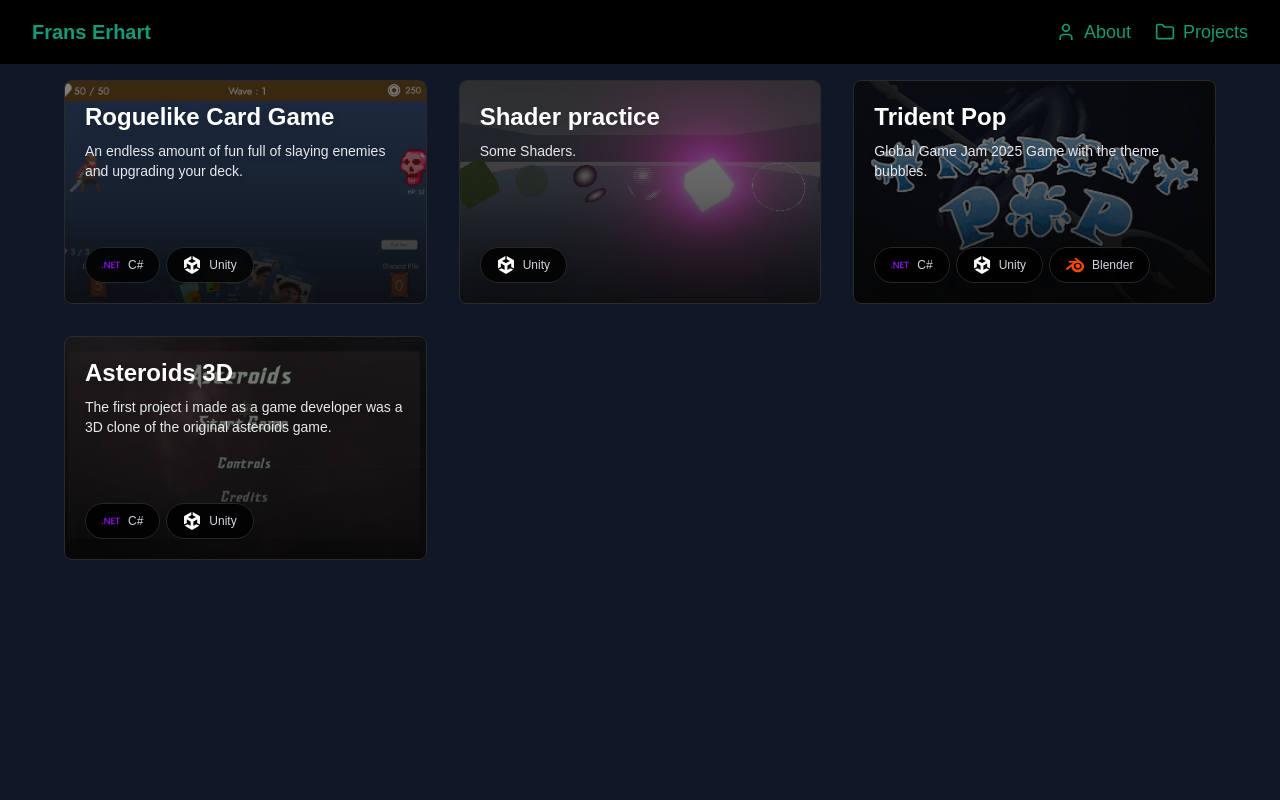
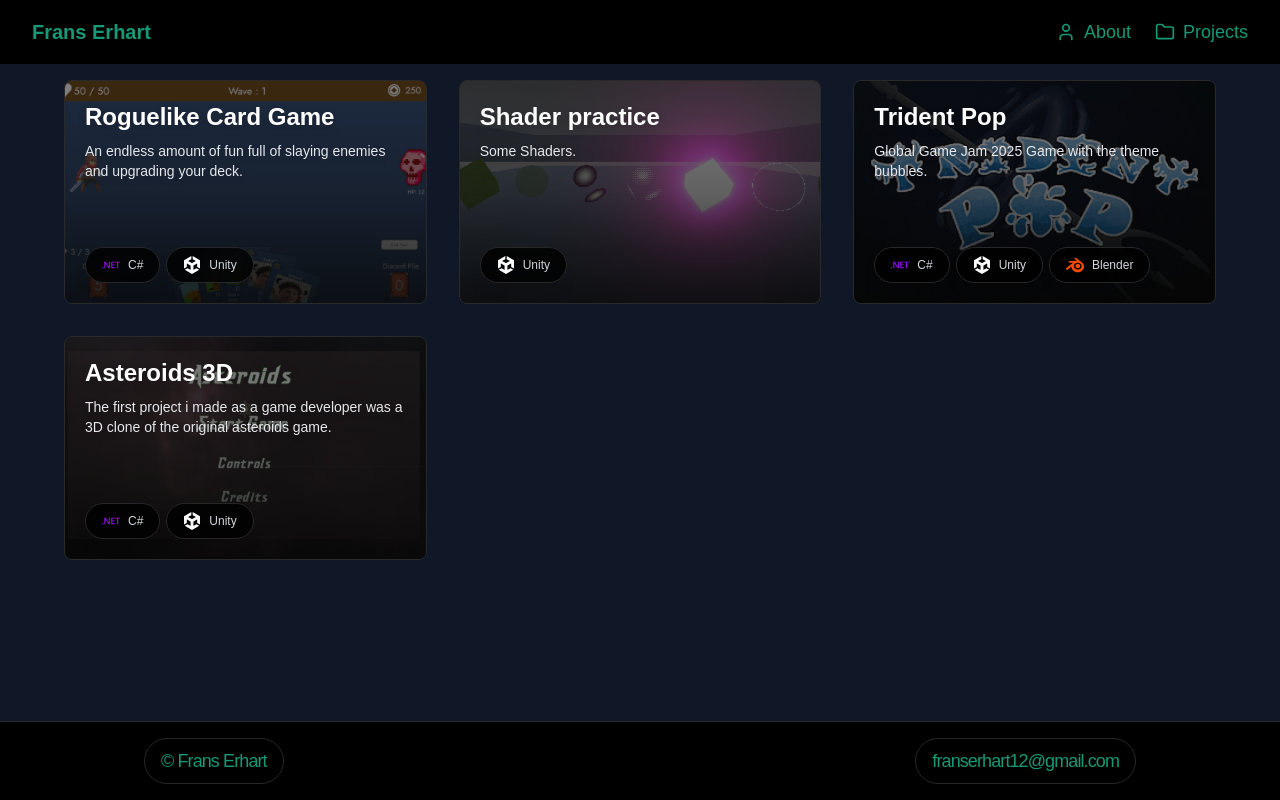
Before and after one commit to Deonide/PortfolioWebsiteFransErhart, a Next.js app: page /projects in a window 1280 px wide. Built offline with nearby package versions, Linux system fonts and the light colour scheme.

Commit message:
Footer Pushed

```diff
--- /dev/null
+++ b/src/Components/Footer.tsx
@@ -0,0 +1,24 @@
+const Footer = () => {
+  return (
+    <footer className="fixed bottom-0 left-0 right-0 footerColors bg-black py-4 flex justify-center items-center border-t border-[#27272a] z-50">
+      <div className="w-full max-w-5xl flex flex-row justify-between items-center gap-3 px-4">
+        <div className="px-4 py-2 bg-black border border-[#27272a] rounded-full flex items-center justify-center">
+          <span className="tracking-tighter font-extralight text-sm sm:text-lg">
+            © Frans Erhart
+
+          </span>
+        </div>
+        <a
+          href="mailto:franserhart12@gmail.com"
+          className="px-4 py-2 bg-black border border-[#27272a] rounded-full flex items-center justify-center transition-all duration-300 hover:bg-gray-800"
+        >
+          <span className="tracking-tighter font-extralight text-sm sm:text-lg">
+            franserhart12@gmail.com
+          </span>
+        </a>
+      </div>
+    </footer>
+  );
+};
+
+export default Footer;
--- /dev/null
+++ b/src/Components/SkillCard.tsx
@@ -0,0 +1,34 @@
+import { SiReact, SiUnity, SiGithub, SiJavascript, SiTypescript, SiHtml5, SiCss3, SiNodedotjs, SiMongodb, SiPostgresql, SiDocker, SiKubernetes, SiGooglecloud, SiFirebase, SiRedux, SiNextdotjs, SiTailwindcss, SiDotnet, SiBlender, SiAdobephotoshop, SiAngular, SiSass, SiWebpack, SiJest, SiGraphql, SiMysql, SiPhp, SiPython, SiCplusplus, SiUnrealengine, SiGodotengine, SiElectron, SiFlutter, SiDart, SiSwift, SiKotlin, SiRust, SiGo, SiRuby, SiLaravel, SiDjango, SiSpring, SiExpress, SiFastapi, SiNestjs, SiWebassembly, SiTensorflow, SiPytorch, SiOpencv, SiVercel, SiNetlify, SiHeroku, SiDigitalocean, SiVim, SiIntellijidea, SiXcode, SiAndroidstudio } from 'react-icons/si';
+import { FaCode, FaPaintBrush, FaMusic, FaGamepad, FaTools, FaExpand, FaCompress } from 'react-icons/fa'; // Added FaExpand and FaCompress
+
+
+const techIcons: { [key: string]: JSX.Element } = {
+  "React": <SiReact className="text-blue-500 text-lg mr-2" />,
+  "Unity": <SiUnity className="text-white text-lg mr-2" />,
+  "GitHub": <SiGithub className="text-gray-800 text-lg mr-2" />,
+  "JavaScript": <SiJavascript className="text-yellow-500 text-lg mr-2" />,
+  "TypeScript": <SiTypescript className="text-blue-500 text-lg mr-2" />,
+  "HTML5": <SiHtml5 className="text-orange-500 text-lg mr-2" />,
+  "CSS3": <SiCss3 className="text-blue-500 text-lg mr-2" />,
+  "Node.js": <SiNodedotjs className="text-green-500 text-lg mr-2" />,
+  "Next.js": <SiNextdotjs className="text-white text-lg mr-2" />,
+  "Tailwind CSS": <SiTailwindcss className="text-blue-500 text-lg mr-2" />,
+  "C#": <SiDotnet className="text-purple-500 text-lg mr-2" />,
+  "Blender": <SiBlender className="text-orange-600 text-lg mr-2" />,
+  "Photoshop": <SiAdobephotoshop className="text-blue-500 text-lg mr-2" />,
+  "MySQL": <SiMysql className="text-blue-500 text-lg mr-2" />,
+  "PHP": <SiPhp className="text-purple-500 text-lg mr-2" />,
+  "Python": <SiPython className="text-yellow-500 text-lg mr-2" />,
+  "C++": <SiCplusplus className="text-blue-500 text-lg mr-2" />,
+  "NestJS": <SiNestjs className="text-red-500 text-lg mr-2" />,
+  "WebAssembly": <SiWebassembly className="text-blue-500 text-lg mr-2" />,
+  "Android Studio": <SiAndroidstudio className="text-green-500 text-lg mr-2" />
+};
+
+<body>
+    return(
+        <div>
+
+        </div>
+    )
+</body>
--- a/src/app/globals.css
+++ b/src/app/globals.css
@@ -27,6 +27,11 @@
   .BrownColor{
     color: #169976;
 
+  }
+
+  .footerColors{
+    background-color: #000000;
+    color: #169976;
   }
 
   .LightColor{
--- a/src/app/projects/page.tsx
+++ b/src/app/projects/page.tsx
@@ -2,6 +2,7 @@
 import { useState, useEffect, Suspense } from "react";
 import Navbar from "@/Components/NavBar";
 import ProjectCard from "@/Components/projectCard";
+import Footer from "@/Components/Footer";
 
 function ProjectsContent() {
   const [isAnyModalOpen, setIsAnyModalOpen] = useState(false);
@@ -515,6 +516,7 @@ private void UpdateCardData(GameObject game, Card cardData)
           isAnyModalOpen ? 'opacity-0 pointer-events-none' : 'opacity-100'
         }`}
       >      </div>
+      <Footer />
     </div>
   );
 }
```
